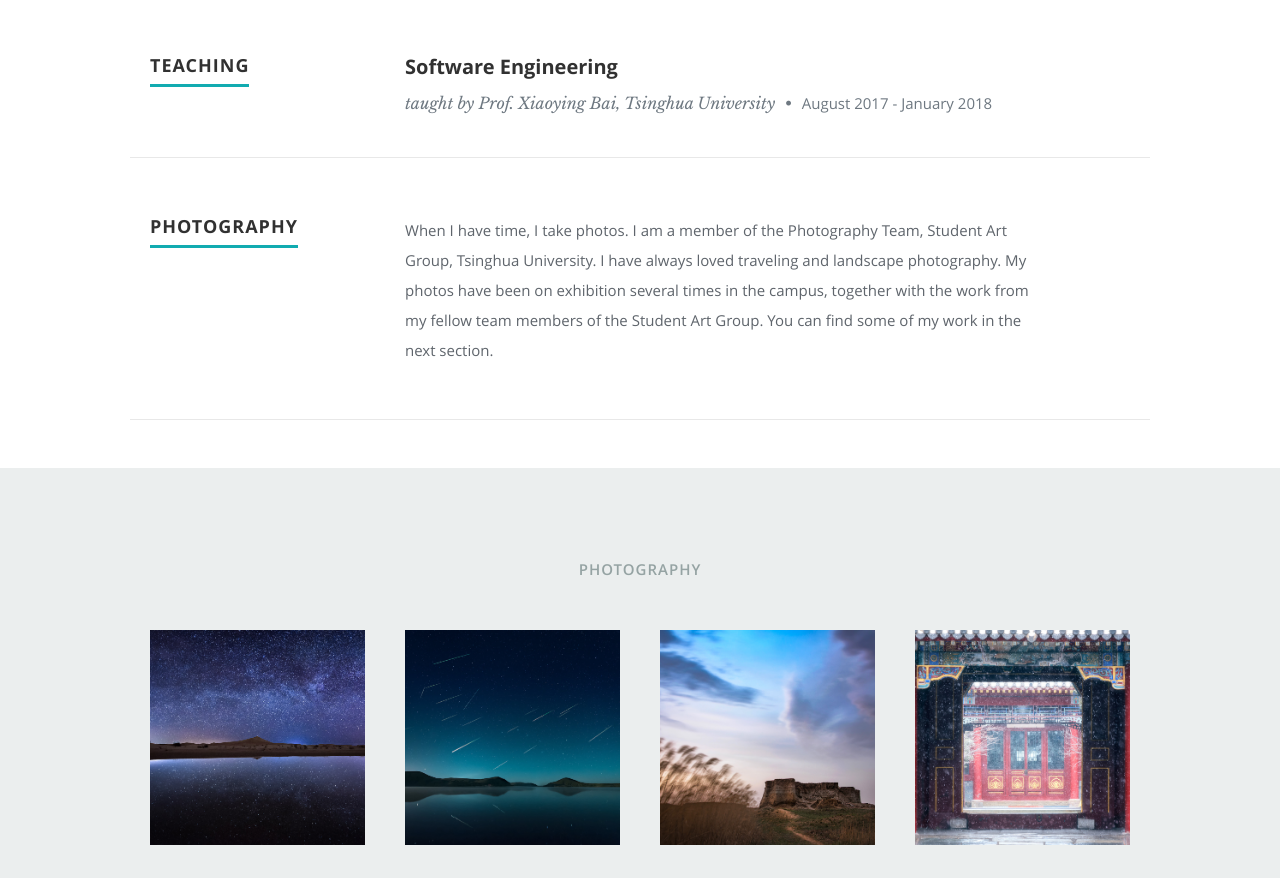
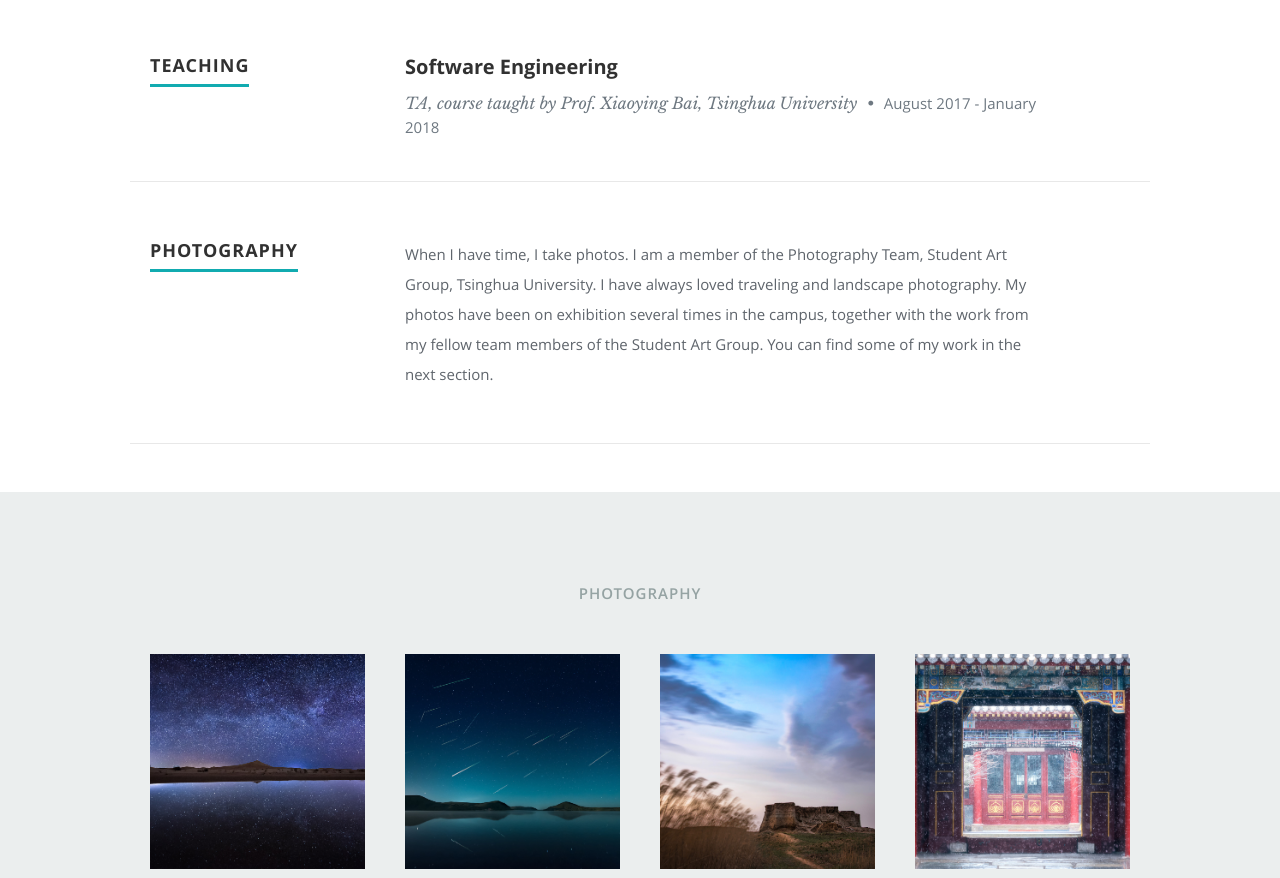
Before and after one commit to t103z/t103z.github.io, a plain HTML site: page index.html in a window 1280 px wide. Shown: the part 1464-2342 px from the top of the page. Drawn offline with nearby package versions, Linux system fonts and the light colour scheme.

Commit message:
Fix TA description

```diff
--- a/index.html
+++ b/index.html
@@ -184,7 +184,7 @@
                <div class="twelve columns">
 
                   <h3>Software Engineering</h3>
-                  <p class="info">taught by Prof. Xiaoying Bai, Tsinghua University <span>&bull;</span>
+                  <p class="info">TA, course taught by Prof. Xiaoying Bai, Tsinghua University <span>&bull;</span>
                     <em class="date">August 2017 - January 2018</em></p>
 
                </div>
```
